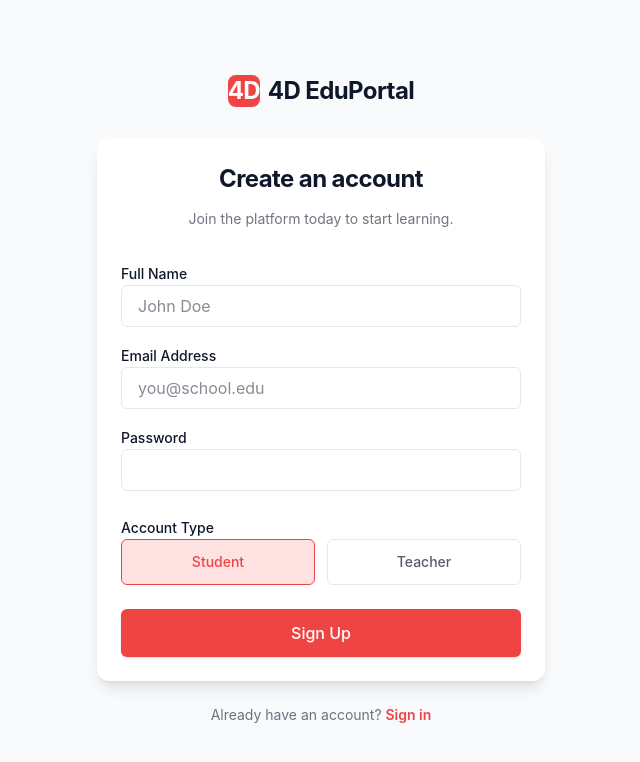
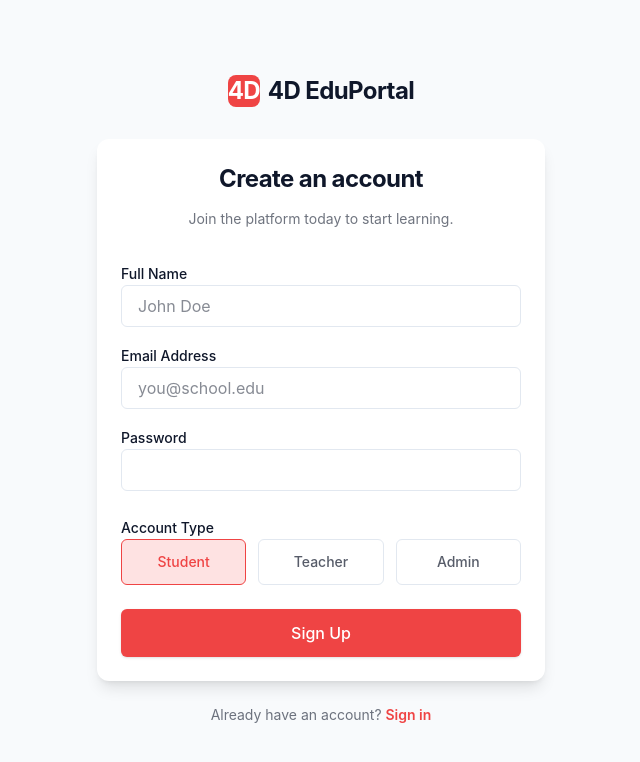
Before and after one commit to kit25csebbharathkumarak/BUILDATHON-2026, a Next.js app: page /register in a window 1280 px wide. Shown: the top 762 px of the page, without its empty margins (319-959 px from the left). Built offline with nearby package versions, Linux system fonts and the light colour scheme.

Commit message:
feat: enable admin registration and login redirects

```diff
--- a/src/app/actions/auth.ts
+++ b/src/app/actions/auth.ts
@@ -16,7 +16,7 @@ const registerSchema = z.object({
   name: z.string().min(2),
   email: z.string().email(),
   password: z.string().min(6),
-  role: z.enum(['STUDENT', 'TEACHER']),
+  role: z.enum(['STUDENT', 'TEACHER', 'ADMIN']),
 })
 
 export async function loginAction(prevState: any, formData: FormData) {
--- a/src/app/login/page.tsx
+++ b/src/app/login/page.tsx
@@ -13,9 +13,13 @@ export default function LoginPage() {
 
   useEffect(() => {
     if (state?.success) {
-      router.push('/dashboard')
+      if (state.role === 'ADMIN') {
+        router.push('/admin')
+      } else {
+        router.push('/dashboard')
+      }
     }
-  }, [state?.success, router])
+  }, [state, router])
 
   return (
     <div className="min-h-screen bg-parchment flex flex-col items-center justify-center p-4">
--- a/src/app/register/page.tsx
+++ b/src/app/register/page.tsx
@@ -68,7 +68,7 @@ export default function RegisterPage() {
 
               <div className="space-y-2 pt-2">
                 <label className="text-sm font-medium text-ink">Account Type</label>
-                <div className="grid grid-cols-2 gap-3">
+                <div className="grid grid-cols-3 gap-3">
                   <label className="flex items-center justify-center gap-2 p-3 border border-ledger-line cursor-pointer hover:bg-accent-red has-[:checked]:border-primary-red has-[:checked]:bg-accent-red has-[:checked]:text-primary-red transition-all rounded-md text-ink/70">
                     <input type="radio" name="role" value="STUDENT" defaultChecked className="hidden" />
                     <span className="text-sm font-medium">Student</span>
@@ -77,6 +77,11 @@ export default function RegisterPage() {
                   <label className="flex items-center justify-center gap-2 p-3 border border-ledger-line cursor-pointer hover:bg-accent-red has-[:checked]:border-primary-red has-[:checked]:bg-accent-red has-[:checked]:text-primary-red transition-all rounded-md text-ink/70">
                     <input type="radio" name="role" value="TEACHER" className="hidden" />
                     <span className="text-sm font-medium">Teacher</span>
+                  </label>
+
+                  <label className="flex items-center justify-center gap-2 p-3 border border-ledger-line cursor-pointer hover:bg-accent-red has-[:checked]:border-primary-red has-[:checked]:bg-accent-red has-[:checked]:text-primary-red transition-all rounded-md text-ink/70">
+                    <input type="radio" name="role" value="ADMIN" className="hidden" />
+                    <span className="text-sm font-medium">Admin</span>
                   </label>
                 </div>
               </div>
```
